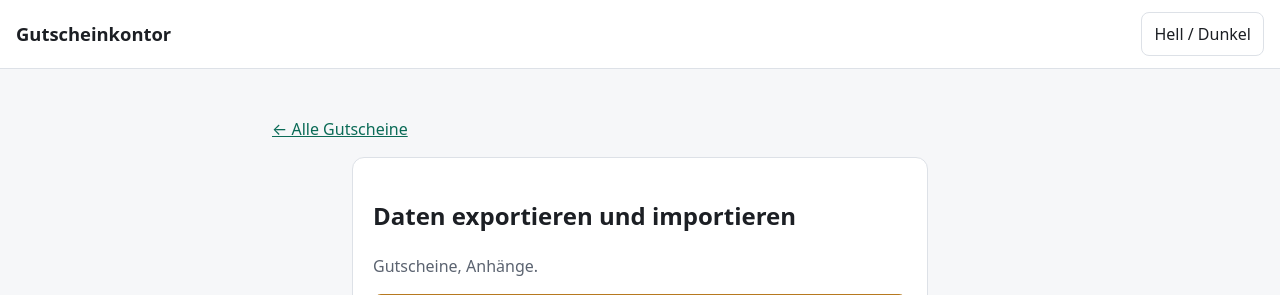
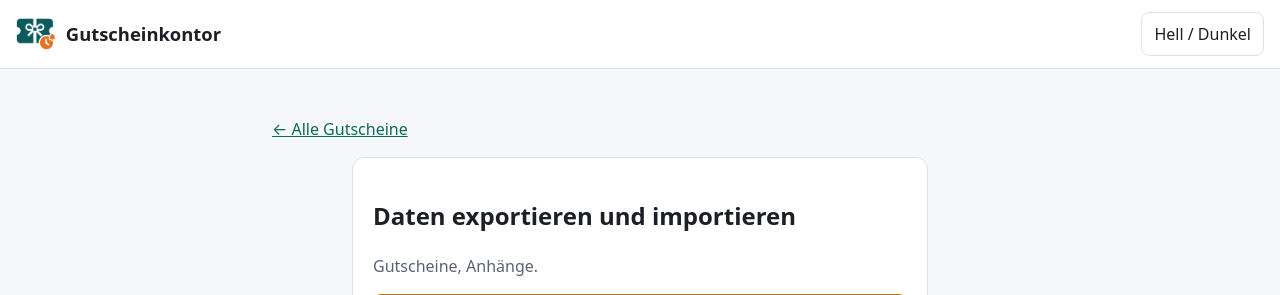
Before and after one commit to teitech/Gutscheinkontor, a Python web app: template app/templates/data.html in a window 1280 px wide. Shown: the top 295 px of the page. Run offline with Jinja, Linux system fonts and the light colour scheme; the template is opened without the code that fills it, so the values that code supplies are empty.

Commit message:
Logo: Kopfzeile, Browser-Symbole, Apple-Touch-Icon und README
Das Original liegt in branding/. Der Hintergrund ist freigestellt, damit das Logo
im hellen und im dunklen Modus passt.

Co-Authored-By: Claude Sonnet 5.5 <noreply@anthropic.com>

```diff
--- a/app/static/style.css
+++ b/app/static/style.css
@@ -59,6 +59,9 @@ a { color: var(--accent); }
 }
 
 .brand {
+  display: inline-flex;
+  align-items: center;
+  gap: 0.6rem;
   font-weight: 700;
   font-size: 1.15rem;
   text-decoration: none;
@@ -341,3 +344,5 @@ code { font-family: ui-monospace, SFMono-Regular, Menlo, monospace; word-break:
 .form input[readonly] { color: var(--muted); }
 
 [hidden] { display: none !important; }
+
+.brand-logo { height: 2rem; width: auto; }
--- a/app/templates/base.html
+++ b/app/templates/base.html
@@ -6,12 +6,15 @@
   <meta name="color-scheme" content="light dark">
   <title>{% block title %}Gutscheinkontor{% endblock %}</title>
   {# Relative Pfade, damit hinter jedem Reverse Proxy das richtige Schema gilt. #}
+  <link rel="icon" href="/static/favicon.ico" sizes="48x48">
+  <link rel="icon" type="image/png" href="/static/icon-192.png" sizes="192x192">
+  <link rel="apple-touch-icon" href="/static/apple-touch-icon.png">
   <link rel="stylesheet" href="/static/style.css">
   <script src="/static/theme.js"></script>
 </head>
 <body>
   <header class="topbar">
-    <a class="brand" href="/">Gutscheinkontor</a>
+    <a class="brand" href="/"><img src="/static/logo.png" alt="" width="40" height="32" class="brand-logo">Gutscheinkontor</a>
     <div class="topbar-actions">
       <button type="button" class="btn btn-secondary" id="theme-toggle" aria-label="{{ _('Darstellung wechseln') }}">
         {{ _('Hell / Dunkel') }}
```
Also changed, not shown: tests/test_app.py (+9 -0 lines), README.md, app/static/apple-touch-icon.png (added), app/static/favicon.ico (added), app/static/favicon.png (added), app/static/icon-192.png (added), app/static/logo.png (added), branding/logo-original.png (added).
